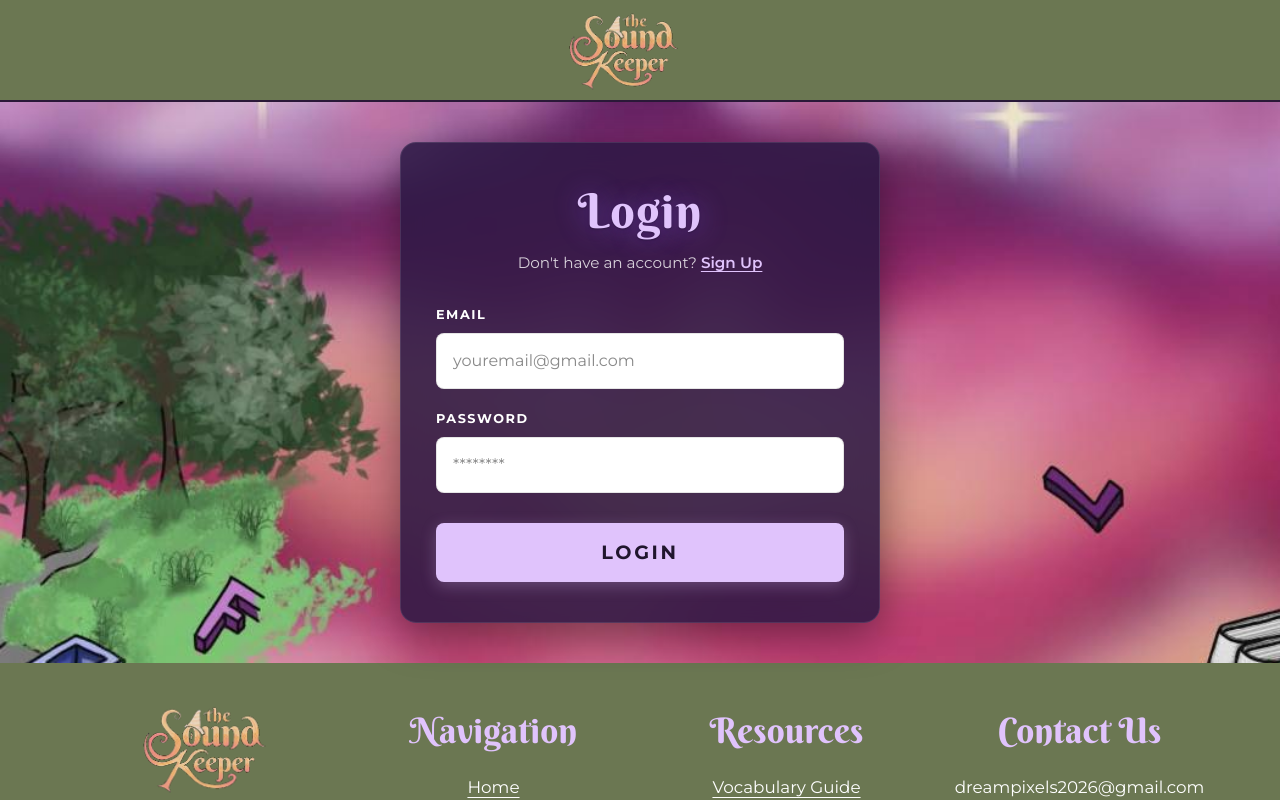
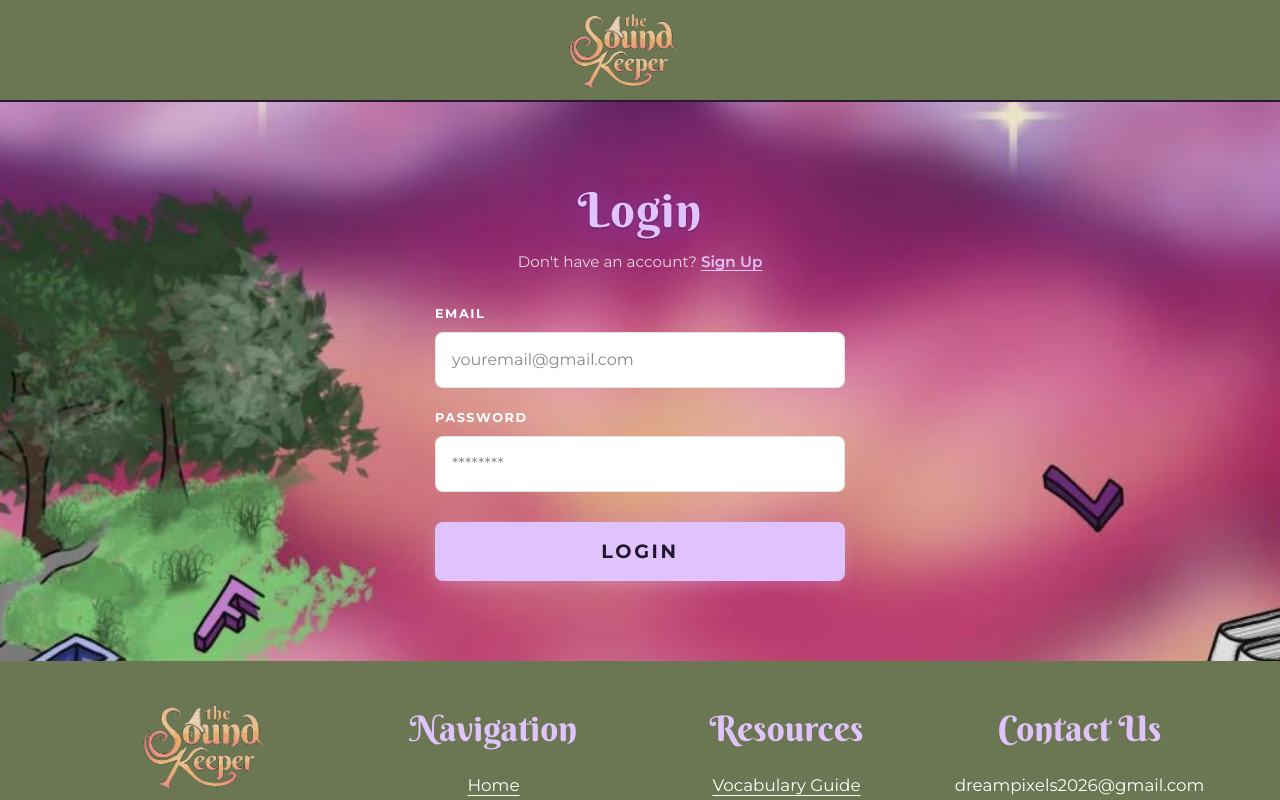
Before and after one commit to eldestdaughterr11/Magic-Reader-New-Game-Site, a React (Vite) app: page /login in a window 1280 px wide. Shown: the top 800 px of the page. Built offline with nearby package versions, Linux system fonts and the light colour scheme.

Commit message:
fix: remove violet card box from login/signup, form now floats over bg

```diff
--- a/src/index.css
+++ b/src/index.css
@@ -644,14 +644,14 @@ body.auth-page .auth-title {
 body.auth-page .auth-container {
     width: 100%;
     max-width: 480px;
-    background: rgba(43, 24, 67, 0.85); /* Premium semi-transparent dark purple matching theme */
-    backdrop-filter: blur(12px);
-    -webkit-backdrop-filter: blur(12px);
-    border: 1px solid rgba(255, 255, 255, 0.1);
-    border-radius: 16px;
+    background: transparent;
+    backdrop-filter: none;
+    -webkit-backdrop-filter: none;
+    border: none;
+    border-radius: 0;
     padding: 40px 35px;
-    box-shadow: 0 12px 40px rgba(0, 0, 0, 0.4);
-    margin: auto; /* Safe vertical and horizontal centering to prevent top overflow on short screens */
+    box-shadow: none;
+    margin: auto;
     box-sizing: border-box;
     text-align: center;
 }
```
